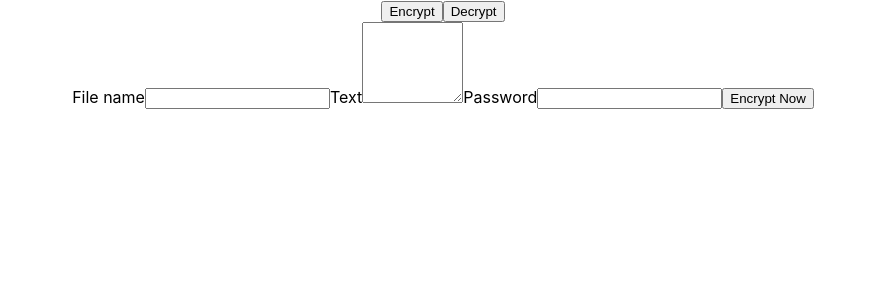
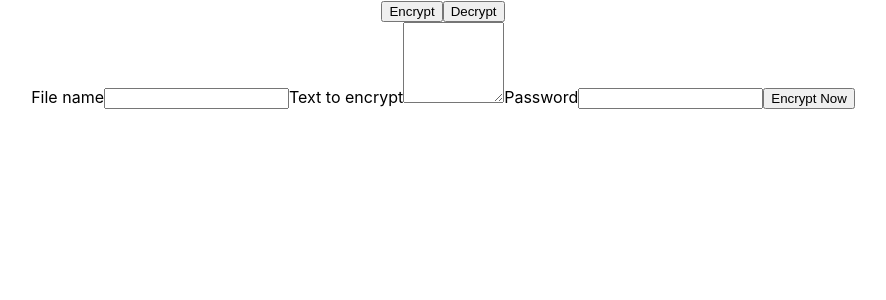
Before and after one commit to vampaynani/agnostic-vault, a React (Create React App) app: page / in a window 1280 px wide. Shown: the top 300 px of the page, without its empty margins (197-1083 px from the left). Built offline with nearby package versions, Linux system fonts and the light colour scheme.

Commit message:
Use typescript on electron, split into smaller components

```diff
--- a/src/App.tsx
+++ b/src/App.tsx
@@ -1,5 +1,6 @@
 import React, { useState } from "react";
 import "./App.css";
+import Form from "./Form";
 
 enum Selection {
   Encrypt,
@@ -14,17 +15,7 @@ function App() {
         <button onClick={() => setState(Selection.Encrypt)}>Encrypt</button>
         <button onClick={() => setState(Selection.Decrypt)}>Decrypt</button>
       </div>
-      {state === Selection.Encrypt && (
-        <div>
-          <label>File name</label>
-          <input id="filename-input" type="text" />
-          <label>Text</label>
-          <textarea cols={10} rows={5} id="text-input"></textarea>
-          <label>Password</label>
-          <input id="password-input" type="text" />
-          <button>Encrypt Now</button>
-        </div>
-      )}
+      {state === Selection.Encrypt && <Form />}
       {state === Selection.Decrypt && (
         <div id="drag-file" className="container">
           <div className="border">
--- /dev/null
+++ b/src/Form.tsx
@@ -0,0 +1,32 @@
+import React, { SyntheticEvent } from "react";
+
+function submitData(e: SyntheticEvent<HTMLFormElement>) {
+  e.preventDefault();
+  const form = e.currentTarget;
+  const formElements = form.elements as typeof form.elements & {
+    filename: { value: string };
+    text: { value: string };
+    password: { value: string };
+  };
+  window.mainProcess.onSubmit(
+    formElements.filename.value,
+    formElements.text.value,
+    formElements.password.value
+  );
+}
+
+function Form() {
+  return (
+    <form onSubmit={submitData}>
+      <label>File name</label>
+      <input name="filename" type="text" />
+      <label>Text to encrypt</label>
+      <textarea name="text" cols={10} rows={5}></textarea>
+      <label>Password</label>
+      <input name="password" type="password" />
+      <button>Encrypt Now</button>
+    </form>
+  );
+}
+
+export default Form;
--- /dev/null
+++ b/src/window.d.ts
@@ -0,0 +1,5 @@
+interface Window {
+  mainProcess: {
+    onSubmit: (filename: string, text: string, password: string) => void;
+  };
+}
--- a/tsconfig.json
+++ b/tsconfig.json
@@ -16,5 +16,5 @@
     "noEmit": true,
     "jsx": "react-jsx"
   },
-  "include": ["src", "main.ts"]
+  "include": ["src", "main.ts", "preload.ts"]
 }
```
Also changed, not shown: preload.ts (added, +18 -0 lines), src/index.tsx (+6 -6 lines).
